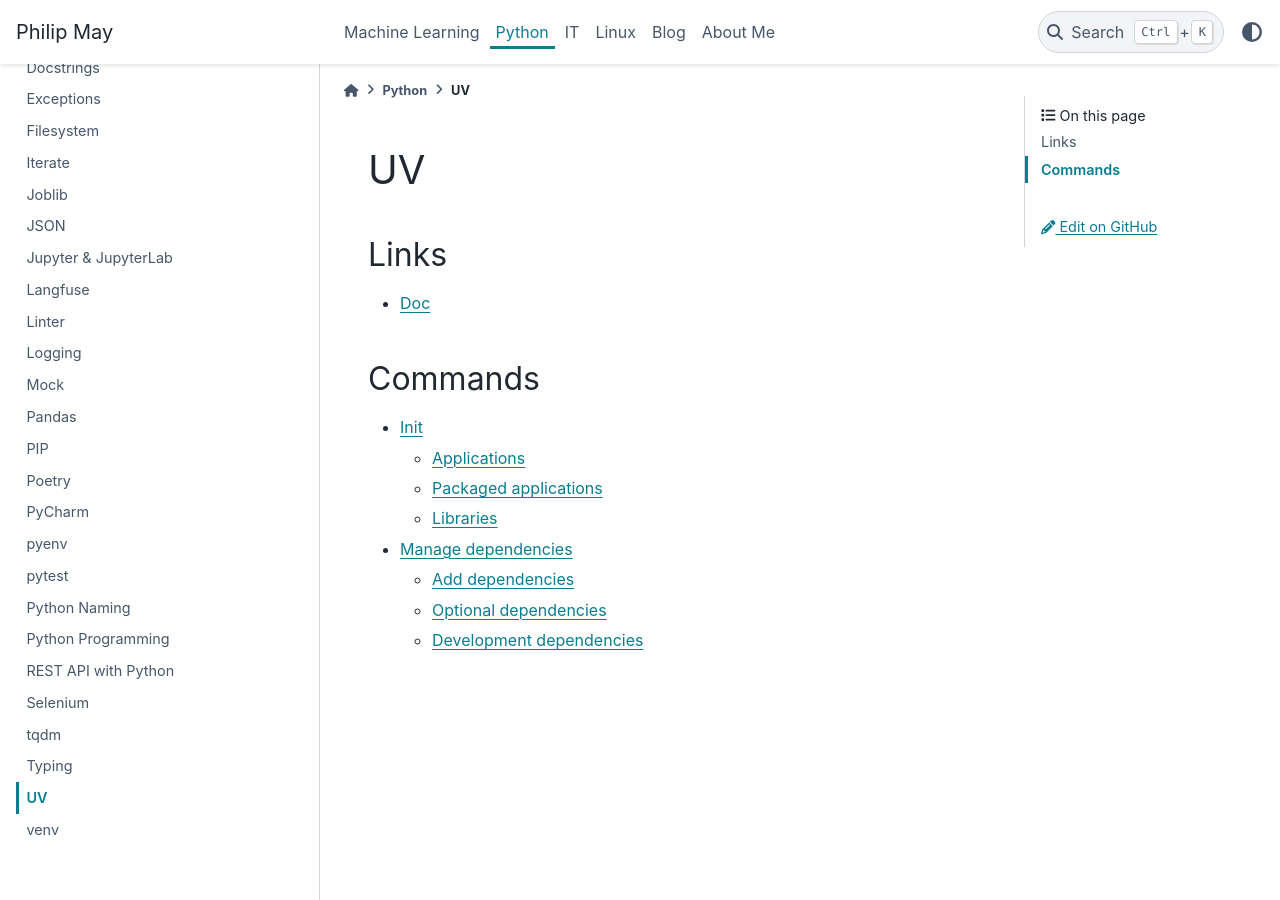
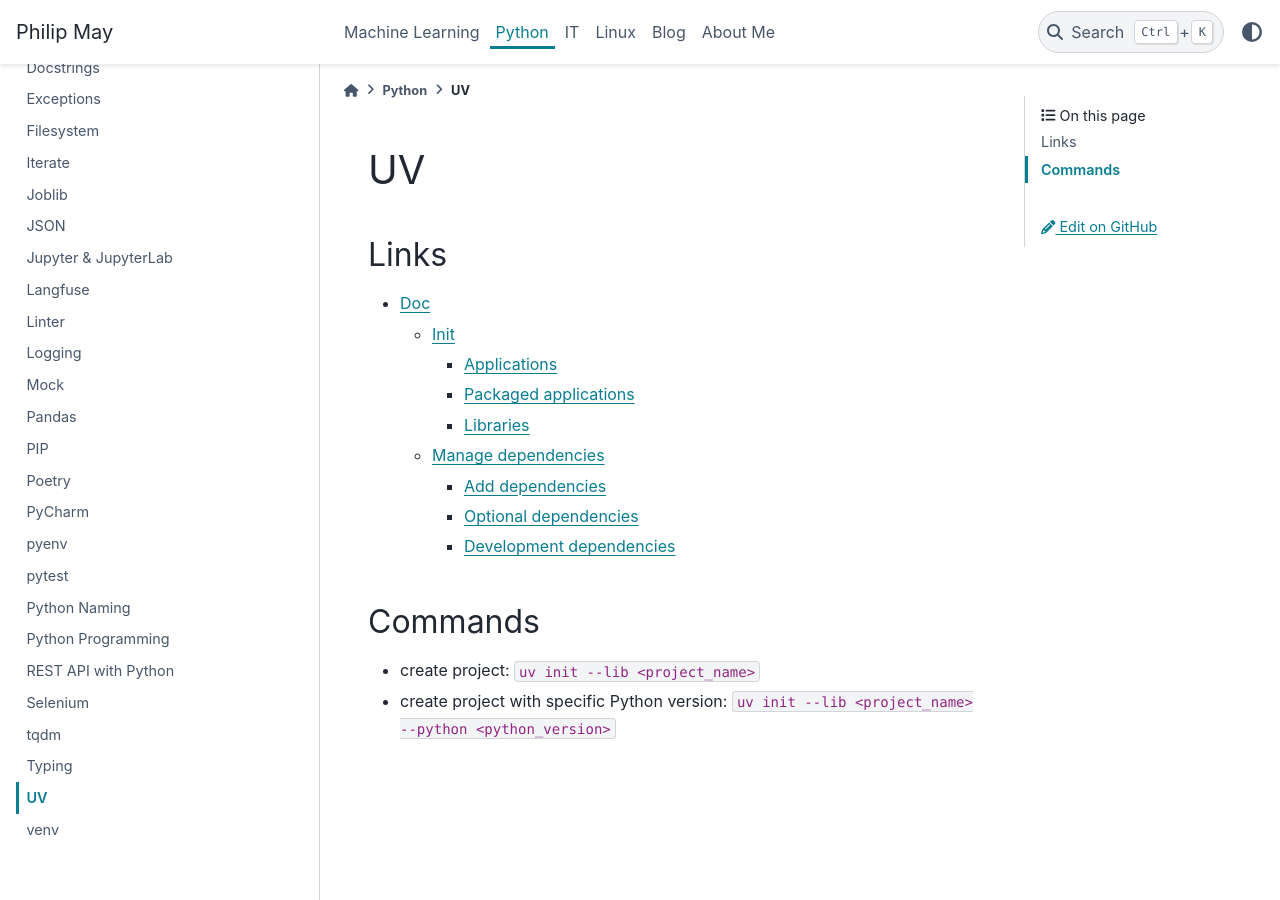
Before and after one commit to PhilipMay/PhilipMay_org, a Sphinx documentation site: the page built from source/python/uv.md, in a window 1280 px wide and 900 px high. Built offline with Sphinx 7.4.7 and the PyData theme 0.15.4, drawn with Linux system fonts in a browser that asks for light colours; comment, search, counter and statistics services are not loaded.

Commit message:
Update uv.md

```diff
--- a/source/python/uv.md
+++ b/source/python/uv.md
@@ -3,14 +3,16 @@
 ## Links
 
 - [Doc](https://docs.astral.sh/uv/)
+  - [Init](https://docs.astral.sh/uv/concepts/projects/init/)
+    - [Applications](https://docs.astral.sh/uv/concepts/projects/init/#applications)
+    - [Packaged applications](https://docs.astral.sh/uv/concepts/projects/init/#packaged-applications)
+    - [Libraries](https://docs.astral.sh/uv/concepts/projects/init/#libraries)
+  - [Manage dependencies](https://docs.astral.sh/uv/concepts/projects/dependencies/)
+    - [Add dependencies](https://docs.astral.sh/uv/concepts/projects/dependencies/#adding-dependencies)
+    - [Optional dependencies](https://docs.astral.sh/uv/concepts/projects/dependencies/#optional-dependencies)
+    - [Development dependencies](https://docs.astral.sh/uv/concepts/projects/dependencies/#development-dependencies)
 
 ## Commands
 
-- [Init](https://docs.astral.sh/uv/concepts/projects/init/)
-  - [Applications](https://docs.astral.sh/uv/concepts/projects/init/#applications)
-  - [Packaged applications](https://docs.astral.sh/uv/concepts/projects/init/#packaged-applications)
-  - [Libraries](https://docs.astral.sh/uv/concepts/projects/init/#libraries)
-- [Manage dependencies](https://docs.astral.sh/uv/concepts/projects/dependencies/)
-  - [Add dependencies](https://docs.astral.sh/uv/concepts/projects/dependencies/#adding-dependencies)
-  - [Optional dependencies](https://docs.astral.sh/uv/concepts/projects/dependencies/#optional-dependencies)
-  - [Development dependencies](https://docs.astral.sh/uv/concepts/projects/dependencies/#development-dependencies)
+- create project: `uv init --lib <project_name>`
+- create project with specific Python version: `uv init --lib <project_name> --python <python_version>`
```
